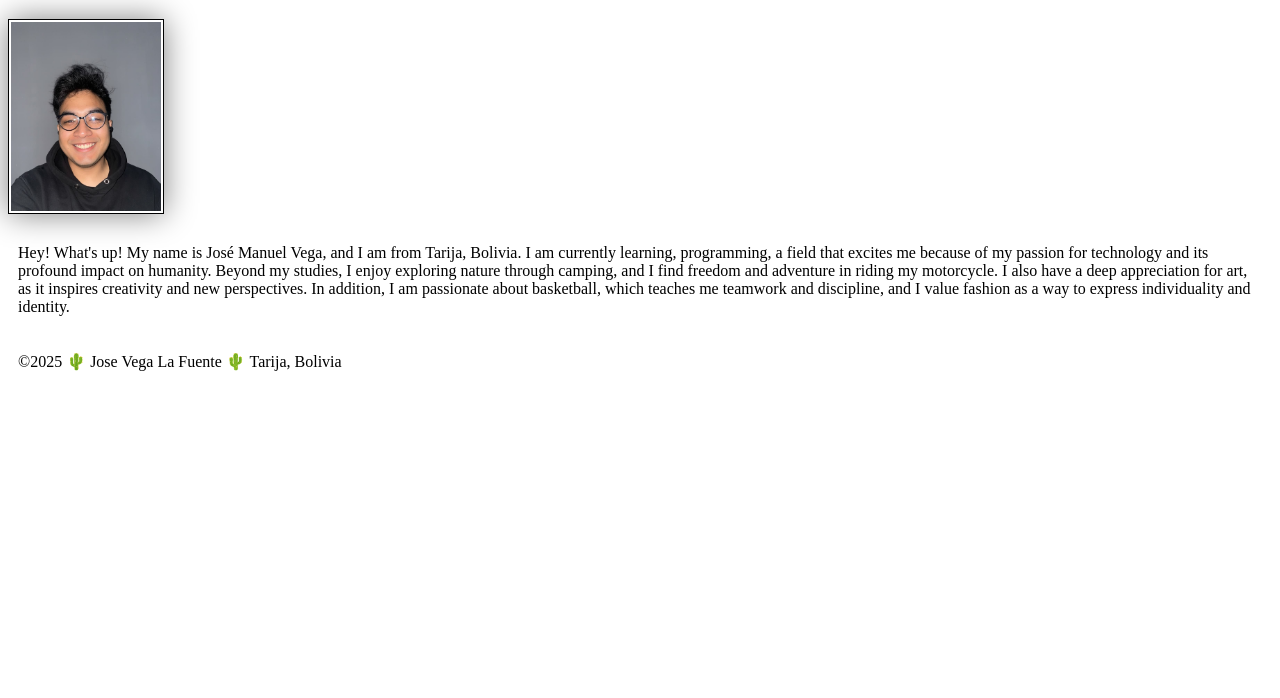
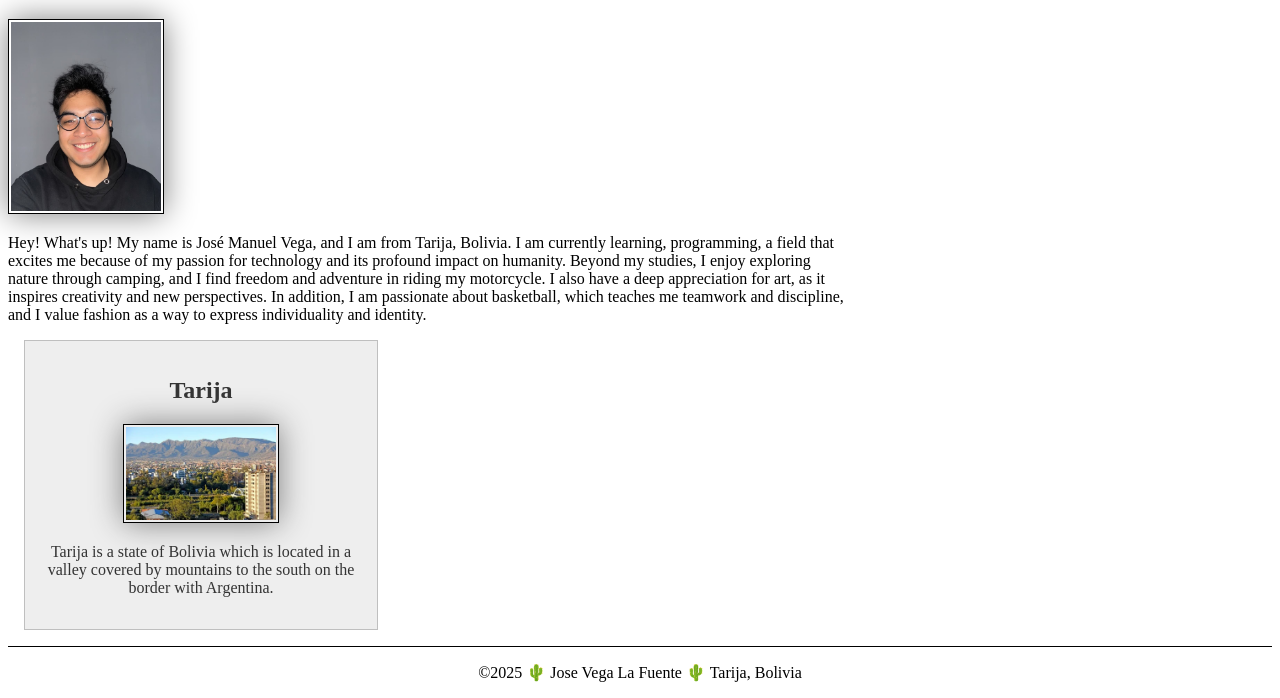
Before and after one commit to josevegalafuente/wdd130, a plain HTML site: page index.html in a window 1280 px wide. Shown: the part 205-903 px from the top of the page. Before the commit the page ends 800 px from the top, so only its background shows below. Drawn offline with Linux system fonts and the light colour scheme.

Commit message:
last change sep13

```diff
--- a/index.html
+++ b/index.html
@@ -27,6 +27,12 @@
             perspectives. In addition, I am passionate about basketball, which teaches me teamwork and discipline, and I
             value fashion as a way to express individuality and identity.</p>
     </main>
+    <aside>
+        <h2>Tarija</h2>
+        <img src="images/Tarija.jpg" alt="Tarija landscape">
+        <p>Tarija is a state of Bolivia which is located in a valley covered by mountains to the south on the border
+            with Argentina.</p>
+    </aside>
     <footer>
         <p>©2025 🌵 Jose Vega La Fuente 🌵 Tarija, Bolivia</p>
     </footer>
--- a/styles/styles.css
+++ b/styles/styles.css
@@ -24,3 +24,27 @@ img {
 p {
     padding: 10px;
 }
+
+main {
+    max-width: 840px;
+}
+
+aside {
+    width: 20rem;
+    margin: 1rem;
+    border: 1px solid rgb(0 0 0 / 0.2); /* ✅ */
+    padding: 1rem;
+    background-color: #eee;
+    color: #333;
+    text-align: center;
+}
+
+p {
+    padding: 0;
+}
+
+footer {
+    margin-top: 15px;
+    border-top: 1px solid #000;
+    text-align: center;
+}
```
Also changed, not shown: images/Tarija.jpg (added).
